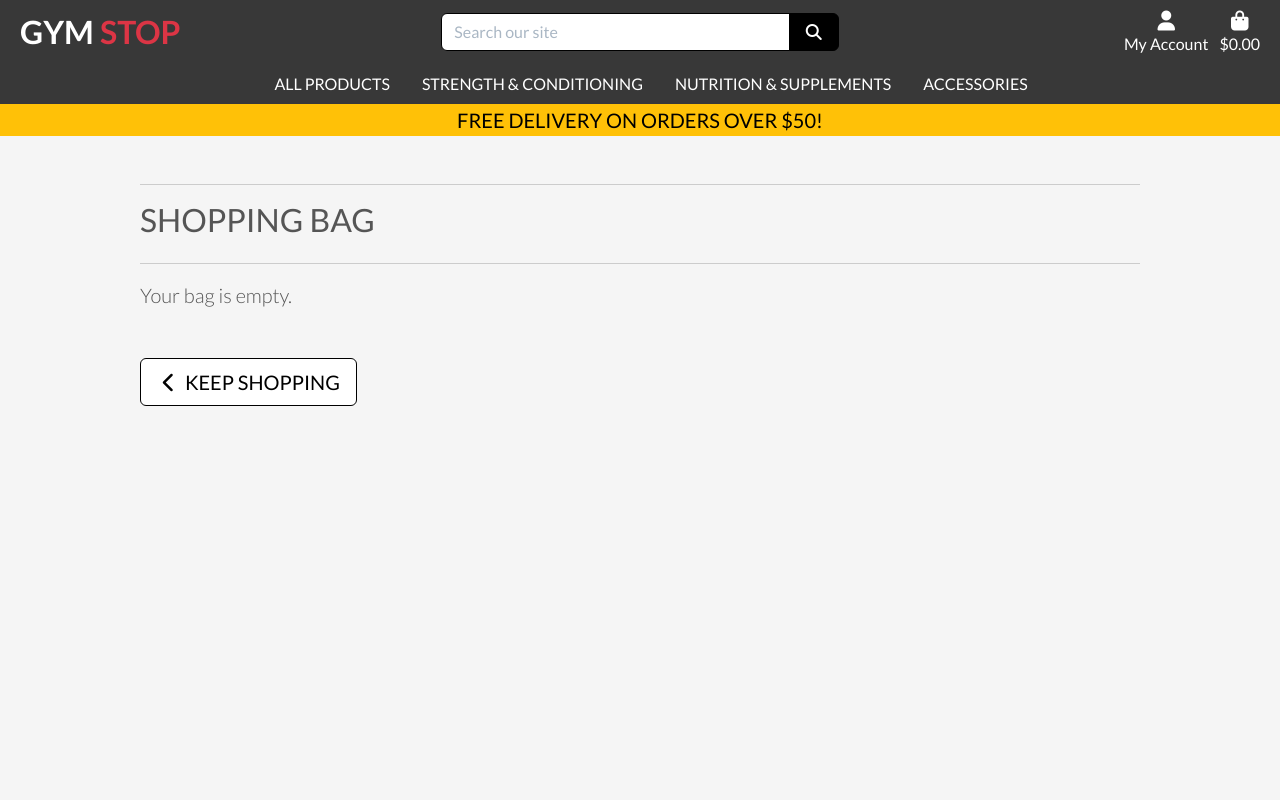
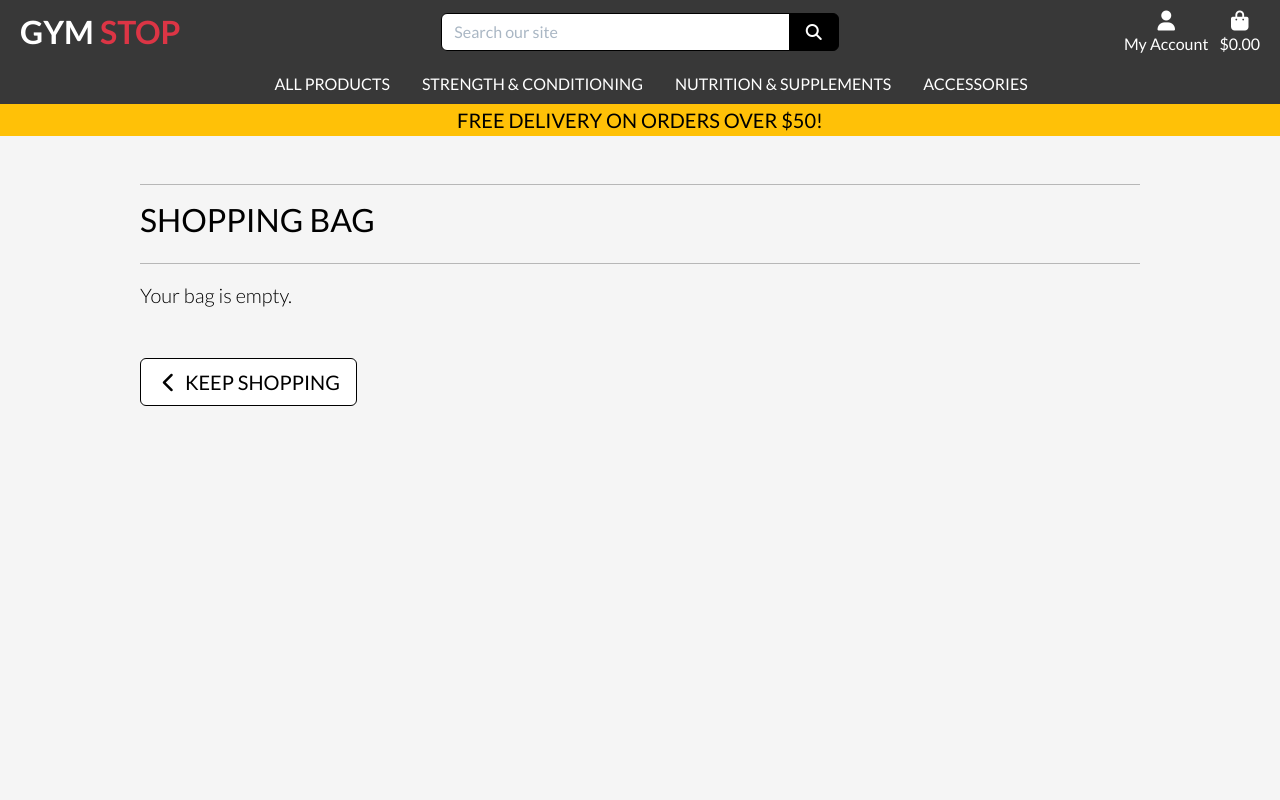
Before and after one commit to DanHodgson12/gym-stop, a Django app: page /bag/ in a window 1280 px wide. Run offline with Django 3.2, Linux system fonts and the light colour scheme; some libraries are stand-ins or nearby versions.

Commit message:
feat: changed body font colour to black

```diff
--- a/static/css/base.css
+++ b/static/css/base.css
@@ -6,7 +6,7 @@ body {
     background: url('/media/home-page-gym-stop.jpg') no-repeat center center fixed;
     background-size: cover;
     height: calc(100vh - 168px);
-    color: #555;
+    color: black;
     font-family: 'Lato';
 }
 
```
